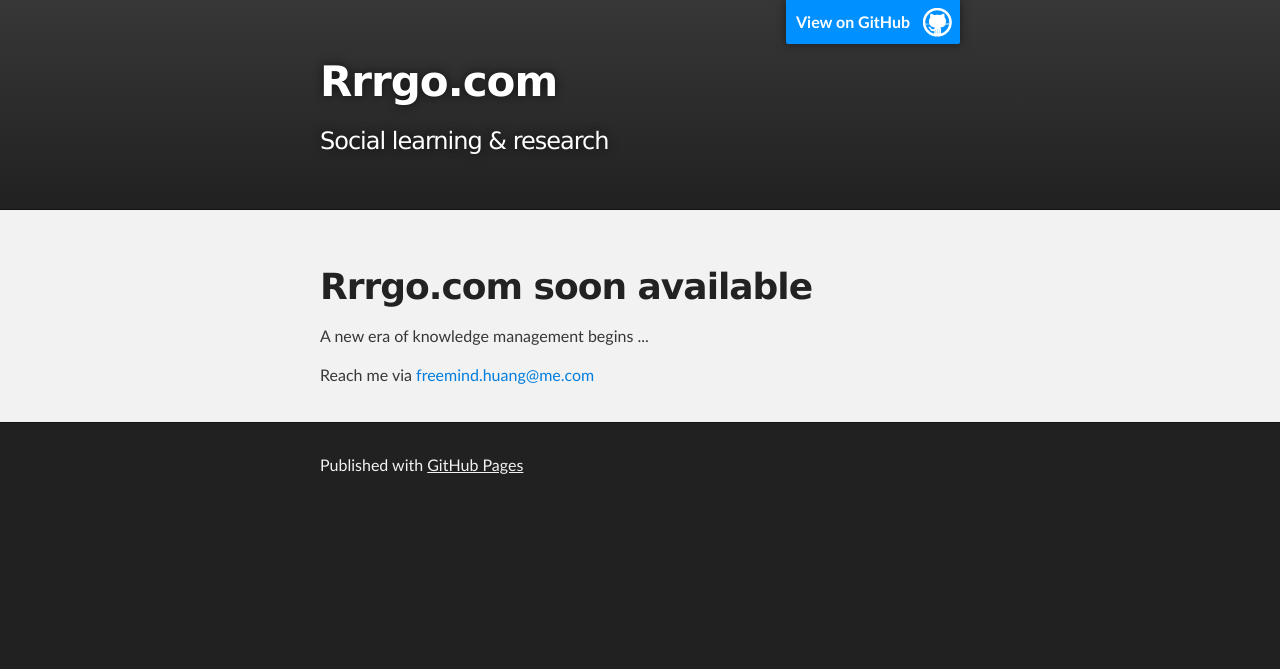
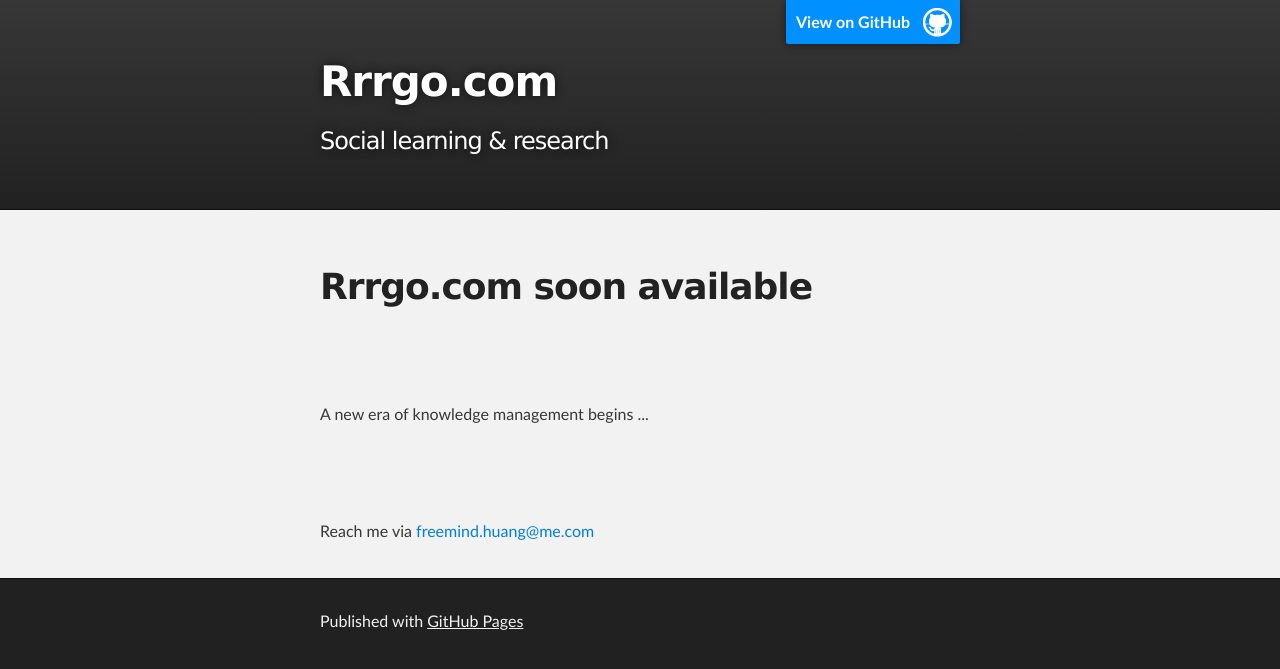
Before and after one commit to rrrgo/rrrgo.github.io, a Jekyll site: the page index.html, which Jekyll copies as it is, in a window 1280 px wide. Shown: the top 669 px of the page. Built offline with Jekyll 4.4.1, drawn with Linux system fonts in a browser that asks for light colours.

Commit message:
Updated index.html

```diff
--- a/index.html
+++ b/index.html
@@ -30,9 +30,13 @@
         <h1>
 <a id="rrrgocom-soon-available" class="anchor" href="#rrrgocom-soon-available" aria-hidden="true"><span class="octicon octicon-link"></span></a>Rrrgo.com soon available</h1>
 
-<p>A new era of knowledge management begins ...</p>
+	<p>&nbsp;</p>
+	<p>&nbsp;</p>
+	<p>A new era of knowledge management begins ...</p>
+	<p>&nbsp;</p>
+	<p>&nbsp;</p>
+        <p>Reach me via <a href="mailto:freemind.huang@me.com">freemind.huang@me.com</a></p>
 
-<p>Reach me via <a href="mailto:freemind.huang@me.com">freemind.huang@me.com</a></p>
       </section>
     </div>
 
```
